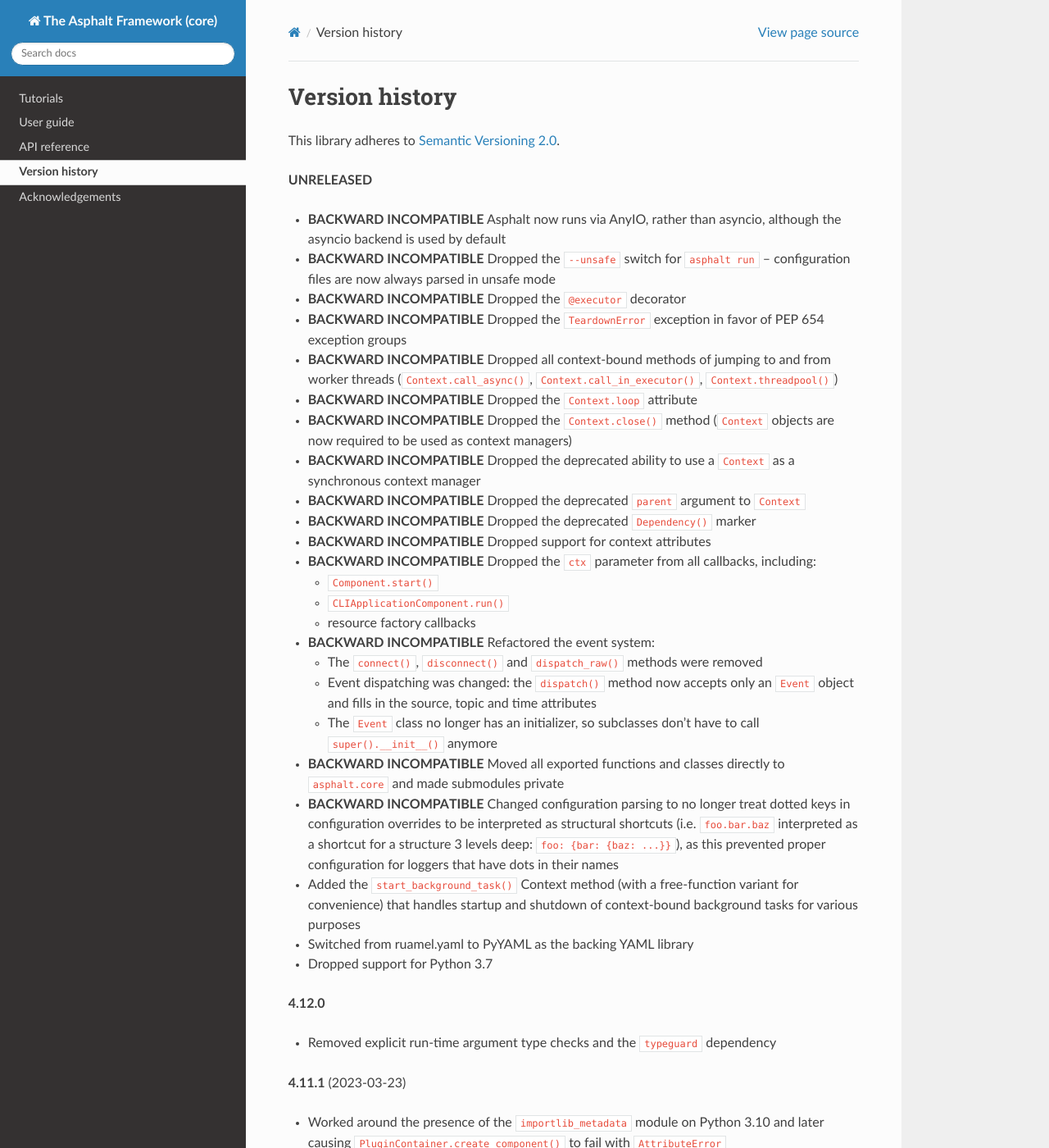
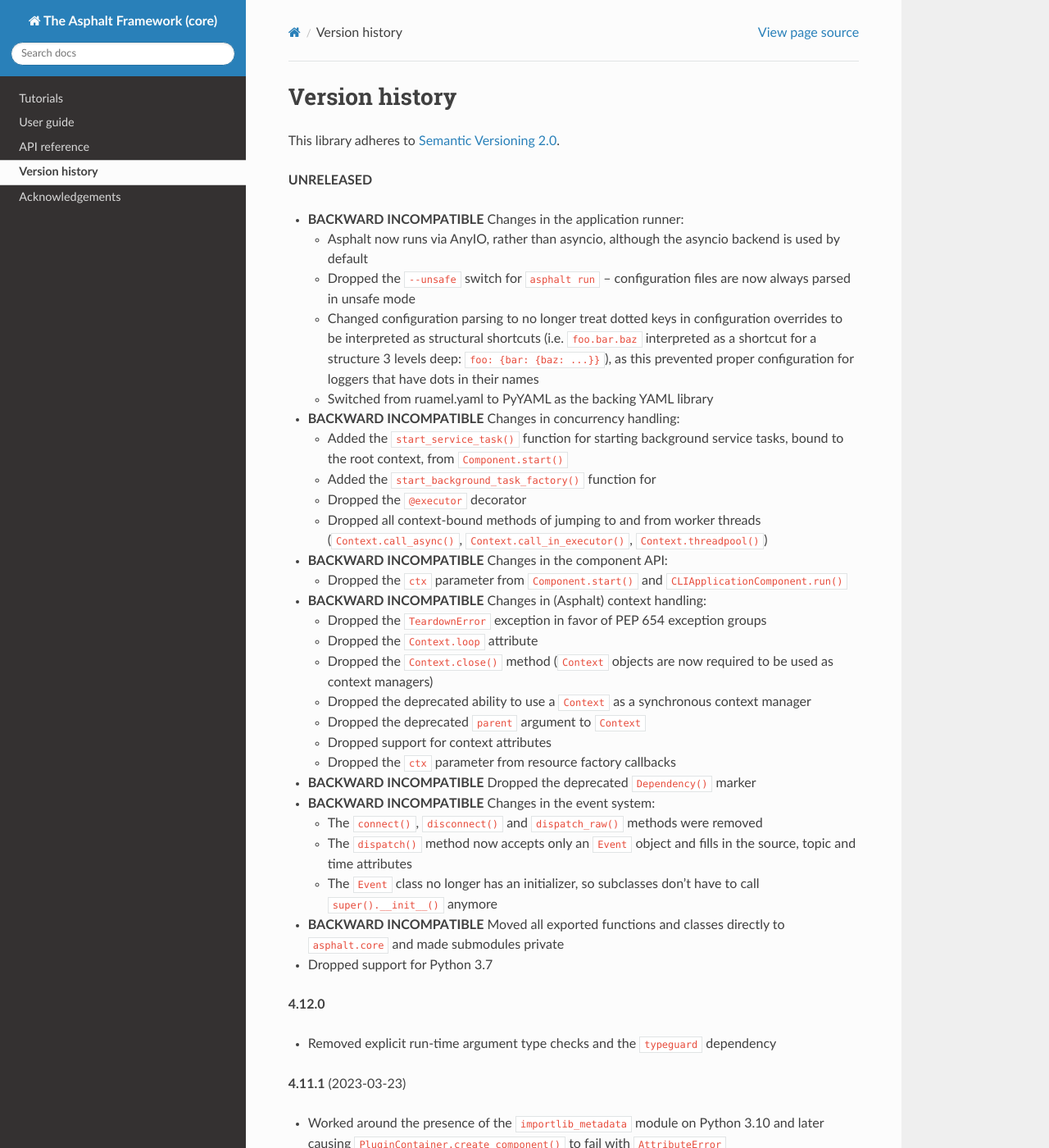
Before and after one commit to asphalt-framework/asphalt, a Sphinx documentation site: the page built from docs/versionhistory.rst, in a window 1280 px wide and 1400 px high. Shown: the whole window at 82% size. Built offline with Sphinx 7.4.7 and the Read the Docs theme 2.0.0, drawn with Linux system fonts in a browser that asks for light colours; the version number could not be read and is left out.

Commit message:
Rearranged the 5.0 changelog

```diff
--- a/docs/versionhistory.rst
+++ b/docs/versionhistory.rst
@@ -5,47 +5,50 @@
 
 **UNRELEASED**
 
-- **BACKWARD INCOMPATIBLE** Asphalt now runs via AnyIO, rather than asyncio, although
-  the asyncio backend is used by default
-- **BACKWARD INCOMPATIBLE** Dropped the ``--unsafe`` switch for ``asphalt run`` –
-  configuration files are now always parsed in unsafe mode
-- **BACKWARD INCOMPATIBLE** Dropped the ``@executor`` decorator
-- **BACKWARD INCOMPATIBLE** Dropped the ``TeardownError`` exception in favor of PEP 654
-  exception groups
-- **BACKWARD INCOMPATIBLE** Dropped all context-bound methods of jumping to and from
-  worker threads (``Context.call_async()``, ``Context.call_in_executor()``,
-  ``Context.threadpool()``)
-- **BACKWARD INCOMPATIBLE** Dropped the ``Context.loop`` attribute
-- **BACKWARD INCOMPATIBLE** Dropped the ``Context.close()`` method (``Context`` objects
-  are now required to be used as context managers)
-- **BACKWARD INCOMPATIBLE** Dropped the deprecated ability to use a ``Context`` as a
-  synchronous context manager
-- **BACKWARD INCOMPATIBLE** Dropped the deprecated ``parent`` argument to ``Context``
+- **BACKWARD INCOMPATIBLE** Changes in the application runner:
+
+  * Asphalt now runs via AnyIO, rather than asyncio, although the asyncio backend is
+    used by default
+  * Dropped the ``--unsafe`` switch for ``asphalt run`` – configuration files are now
+    always parsed in unsafe mode
+  * Changed configuration parsing to no longer treat dotted keys in configuration
+    overrides to be interpreted as structural shortcuts (i.e. ``foo.bar.baz``
+    interpreted as a shortcut for a structure 3 levels deep:
+    ``foo: {bar: {baz: ...}}``), as this prevented proper configuration for loggers that
+    have dots in their names
+  * Switched from ruamel.yaml to PyYAML as the backing YAML library
+- **BACKWARD INCOMPATIBLE** Changes in concurrency handling:
+
+  * Added the ``start_service_task()`` function for starting background service tasks,
+    bound to the root context, from ``Component.start()``
+  * Added the ``start_background_task_factory()`` function for
+  * Dropped the ``@executor`` decorator
+  * Dropped all context-bound methods of jumping to and from worker threads
+    (``Context.call_async()``, ``Context.call_in_executor()``, ``Context.threadpool()``)
+- **BACKWARD INCOMPATIBLE** Changes in the component API:
+
+  * Dropped the ``ctx`` parameter from ``Component.start()`` and
+    ``CLIApplicationComponent.run()``
+- **BACKWARD INCOMPATIBLE** Changes in (Asphalt) context handling:
+
+  * Dropped the ``TeardownError`` exception in favor of PEP 654 exception groups
+  * Dropped the ``Context.loop`` attribute
+  * Dropped the ``Context.close()`` method (``Context`` objects are now required to be
+    used as context managers)
+  * Dropped the deprecated ability to use a ``Context`` as a synchronous context manager
+  * Dropped the deprecated ``parent`` argument to ``Context``
+  * Dropped support for context attributes
+  * Dropped the ``ctx`` parameter from resource factory callbacks
 - **BACKWARD INCOMPATIBLE** Dropped the deprecated ``Dependency()`` marker
-- **BACKWARD INCOMPATIBLE** Dropped support for context attributes
-- **BACKWARD INCOMPATIBLE** Dropped the ``ctx`` parameter from all callbacks, including:
-
-  * ``Component.start()``
-  * ``CLIApplicationComponent.run()``
-  * resource factory callbacks
-- **BACKWARD INCOMPATIBLE** Refactored the event system:
+- **BACKWARD INCOMPATIBLE** Changes in the event system:
 
   * The ``connect()``, ``disconnect()`` and ``dispatch_raw()`` methods were removed
-  * Event dispatching was changed: the ``dispatch()`` method now accepts only an
-    ``Event`` object and fills in the source, topic and time attributes
+  * The ``dispatch()`` method now accepts only an ``Event`` object and fills in the
+    source, topic and time attributes
   * The ``Event`` class no longer has an initializer, so subclasses don't have to call
     ``super().__init__()`` anymore
 - **BACKWARD INCOMPATIBLE** Moved all exported functions and classes directly to
   ``asphalt.core`` and made submodules private
-- **BACKWARD INCOMPATIBLE** Changed configuration parsing to no longer treat dotted keys
-  in configuration overrides to be interpreted as structural shortcuts (i.e.
-  ``foo.bar.baz`` interpreted as a shortcut for a structure 3 levels deep:
-  ``foo: {bar: {baz: ...}}``), as this prevented proper configuration for loggers that
-  have dots in their names
-- Added the ``start_background_task()`` Context method (with a free-function variant
-  for convenience) that handles startup and shutdown of context-bound background tasks
-  for various purposes
-- Switched from ruamel.yaml to PyYAML as the backing YAML library
 - Dropped support for Python 3.7
 
 **4.12.0**
```
